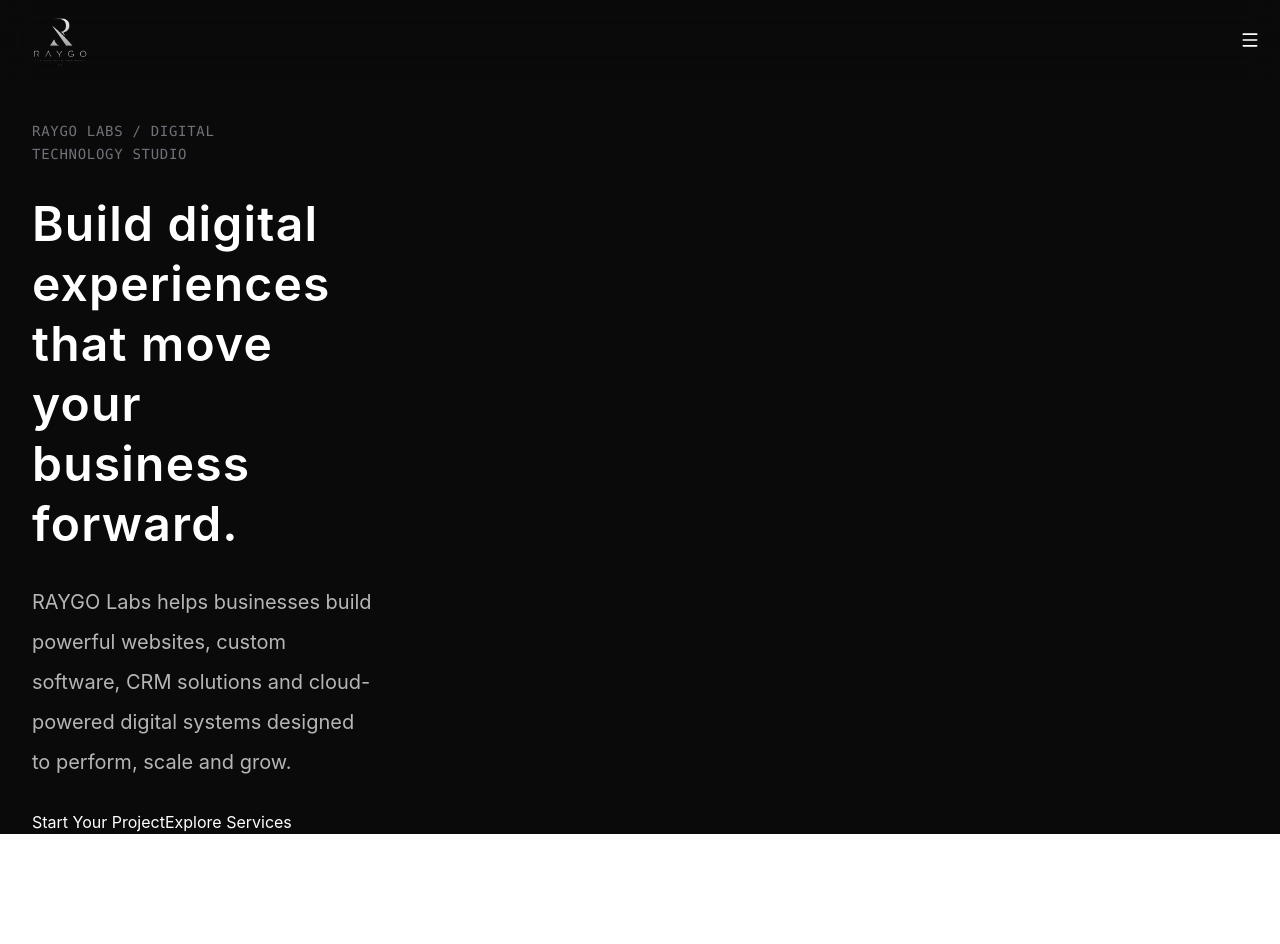
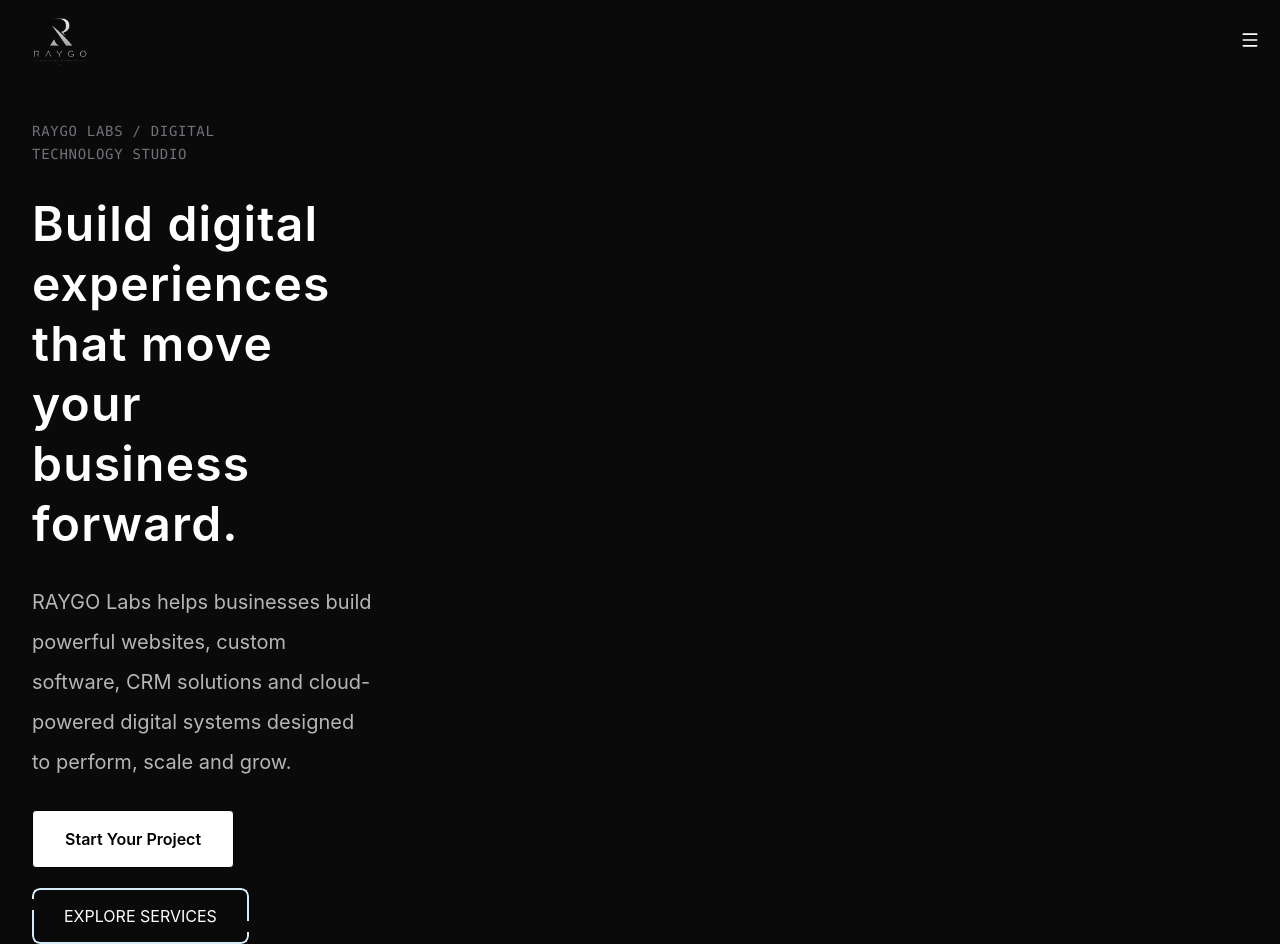
Before and after one commit to Yashwanthkumar-dev/raygo-labs-website, a React (Vite) app: page / in a window 1280 px wide. Before the commit the page ends 834 px from the top, so only its background shows below. Built offline with nearby package versions, Linux system fonts and the light colour scheme.

Commit message:
fea: created button in hero section

```diff
--- a/src/Components/Navbar.jsx
+++ b/src/Components/Navbar.jsx
@@ -16,11 +16,11 @@
     <>
       <nav className="flex items-center justify-between px-5 fixed top-0 bg-background/80 w-full z-60 backdrop-blur-lg">
         {/* logo div */}
-        <div>
+        <section>
           <img src={logo} alt="Raygo Labs" className="w-20" />
-        </div>
+        </section>
         {/* nav div */}
-        <div className="hidden">
+        <section className="hidden">
           <ul className="flex">
             {navigation.map((navs) => {
               return (
@@ -30,13 +30,13 @@
               );
             })}
           </ul>
-        </div>
+        </section>
         {/* contact div */}
-        <div className="hidden">
+        <section className="hidden">
           <button className="text-white border-white/40 border px-5 py-2 rounded-lg">
             Book a call
           </button>
-        </div>
+        </section>
         {/* menu button */}
         <div onClick={() => isOpen(!open)}>
           <i>
--- a/src/Pages/HomePage.jsx
+++ b/src/Pages/HomePage.jsx
@@ -3,16 +3,31 @@
     <>
       {/* hero section */}
       <section className="pt-30 text-main-text mx-8 space-y-7 ">
-        <h3 className="text-text font-mono capitalize text-sm w-70 leading-relaxed tracking-wider">RAYGO LABS / DIGITAL TECHNOLOGY STUDIO</h3>
-        <h1 className="text-5xl text-left leading-15  font-semibold w-80  tracking-wide">Build digital experiences that move your business forward.</h1>
+        <h3 className="text-text font-mono capitalize text-sm w-70 leading-relaxed tracking-wider">
+          RAYGO LABS / DIGITAL TECHNOLOGY STUDIO
+        </h3>
+        <h1 className="text-5xl text-left leading-15  font-semibold w-80  tracking-wide">
+          Build digital experiences that move your business forward.
+        </h1>
         <h2 className="text-main-text/70 text-left leading-10 text-xl w-83 sm:w-86 overflow-hidden">
           RAYGO Labs helps businesses build powerful websites, custom software,
           CRM solutions and cloud-powered digital systems designed to perform,
           scale and grow.
         </h2>
-        <div>
-          <button>Start Your Project</button>
-          <button>Explore Services</button>
+        <div className="flex flex-col gap-y-5 outline-none">
+          <button className="text-black px-8 w-fit border text-md capitalize py-4 rounded-sm bg-main-text font-semibold">
+            Start Your Project
+          </button>
+          <button class="relative cursor-pointer py-4 px-8 text-center font-inter inline-flex justify-center text-base uppercase text-main-text rounded-lg border-solid transition-transform duration-300 ease-in-out group w-fit outline-offset-4 focus:outline focus:outline-2 focus:outline-white focus:outline-offset-4 overflow-hidden">
+            <span class="relative z-20">Explore Services</span>
+
+            <span class="absolute left-[-75%] top-0 h-full w-[50%] bg-white/20 rotate-12 z-10 blur-lg group-hover:left-[125%] transition-all duration-1000 ease-in-out"></span>
+
+            <span class="w-1/2 drop-shadow-3xl transition-all duration-300 block border-[#D4EDF9] absolute h-[20%] rounded-tl-lg border-l-2 border-t-2 top-0 left-0"></span>
+            <span class="w-1/2 drop-shadow-3xl transition-all duration-300 block border-[#D4EDF9] absolute group-hover:h-[90%] h-[60%] rounded-tr-lg border-r-2 border-t-2 top-0 right-0"></span>
+            <span class="w-1/2 drop-shadow-3xl transition-all duration-300 block border-[#D4EDF9] absolute h-[60%] group-hover:h-[90%] rounded-bl-lg border-l-2 border-b-2 left-0 bottom-0"></span>
+            <span class="w-1/2 drop-shadow-3xl transition-all duration-300 block border-[#D4EDF9] absolute h-[20%] rounded-br-lg border-r-2 border-b-2 right-0 bottom-0"></span>
+          </button>
         </div>
       </section>
     </>
--- a/src/index.css
+++ b/src/index.css
@@ -6,7 +6,6 @@
   --color-card: #1a1a1a;
   --color-main-text: #fff;
   --color-text: #71717a;
-  --color-accent: #3b82f6;
   --font-inter: "inter", sans-serif: ;
 }
 
```
